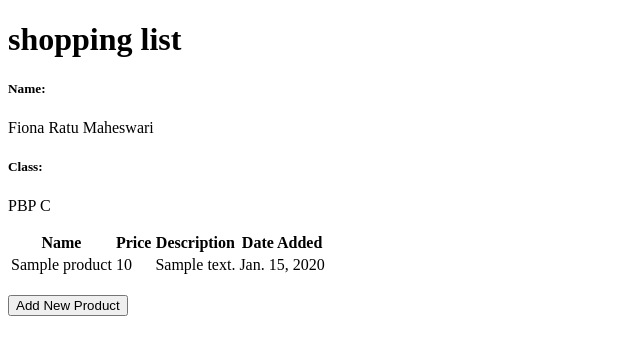
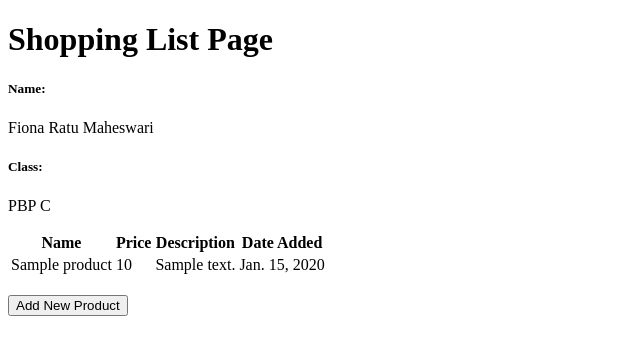
Before and after one commit to fionafrm/shopping-list, a Django app: page / in a window 1280 px wide. Shown: the top 355 px of the page, without its empty margins (0-640 px from the left). Run offline with Django 4.2, Linux system fonts and the light colour scheme; tables that the repository leaves empty hold one stand-in row (values such as "Sample post").

Commit message:
Melakukan pembaharuan pada main.html kedua

```diff
--- a/main/templates/main.html
+++ b/main/templates/main.html
@@ -1,7 +1,7 @@
 {% extends 'base.html' %}
 
 {% block content %}
-    <h1>shopping list</h1>
+    <h1>Shopping List Page</h1>
 
     <h5>Name: </h5>
     <p>{{ name }}</p>
```
